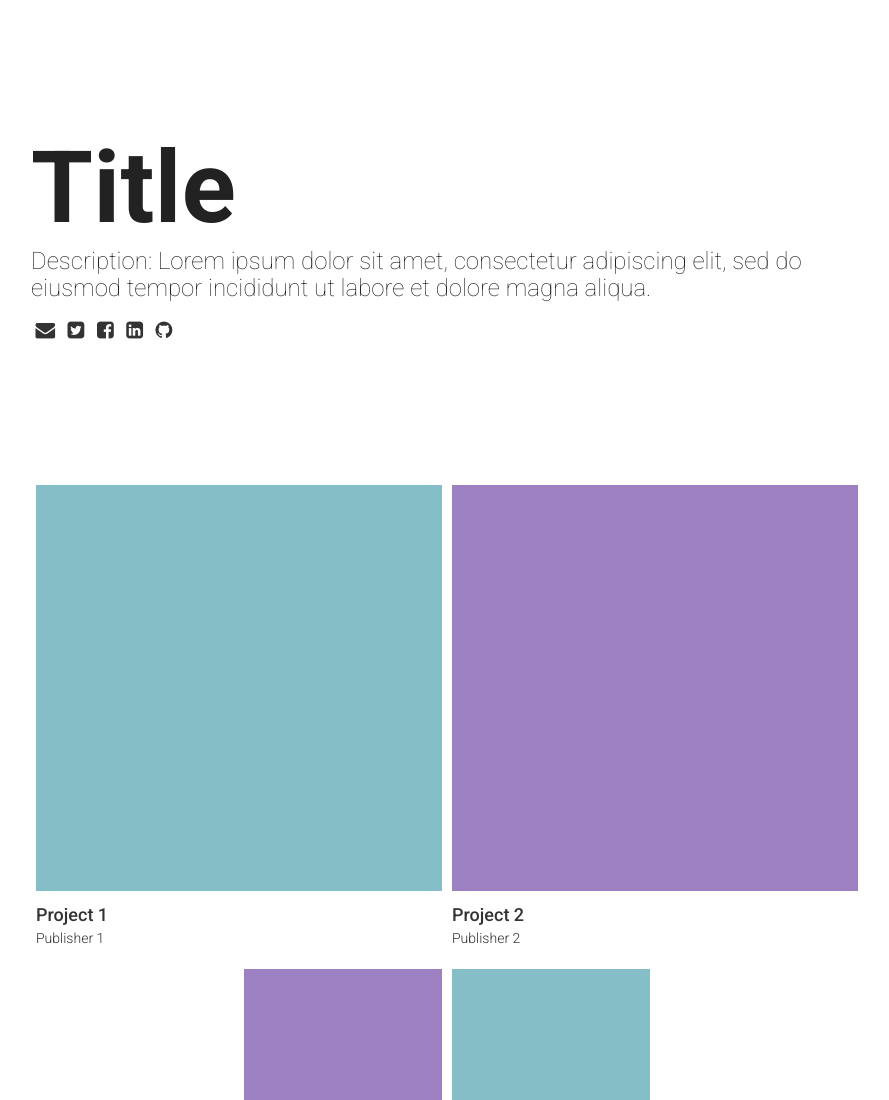
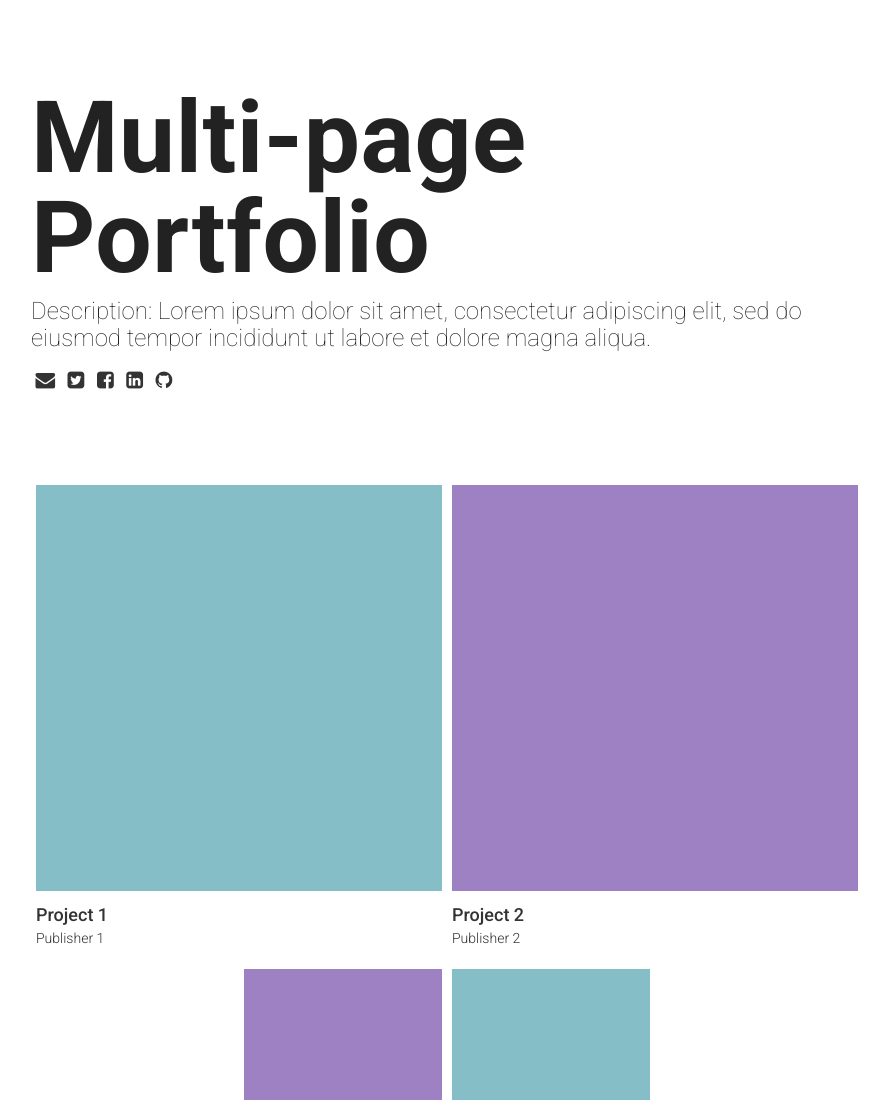
Before and after one commit to zhaoying2931/Ying, a website: page index.html in a window 1280 px wide. Shown: the top 1100 px of the page, without its empty margins (193-1082 px from the left). Drawn offline with nearby package versions, Linux system fonts and the light colour scheme.

Commit message:
finalize multi-page portfolio

```diff
--- a/index.html
+++ b/index.html
@@ -8,7 +8,7 @@
   <meta name="description" content="TK - Portfolio">
   <meta name="keywords" content="TK">
   <meta name="author" content="Your Name Here">
-  <title>Your Name Here TKTK</title>
+  <title>Your Name Here</title>
   <link href="dist/css/style.css" rel="stylesheet">
   <link href="https://fonts.googleapis.com/css?family=Roboto:100,300,500,700" rel="stylesheet">
   <script src="https://code.jquery.com/jquery-3.3.1.min.js" integrity="sha256-FgpCb/KJQlLNfOu91ta32o/NMZxltwRo8QtmkMRdAu8=" crossorigin="anonymous">
@@ -23,7 +23,7 @@
 <body>
   <section id="intro">
     <div class="intro-text">
-      <h1>Title</h1>
+      <h1>Multi-page Portfolio</h1>
       <h5>Description: Lorem ipsum dolor sit amet, consectetur adipiscing elit, sed do eiusmod tempor incididunt ut labore et dolore magna aliqua.</h5>
       <div class="col-lg-12 col-sm-9 text-center icon">
         <a href="mailto:" target="_blank"><i class="fa fa-envelope fa-2x"></i></a>
```
